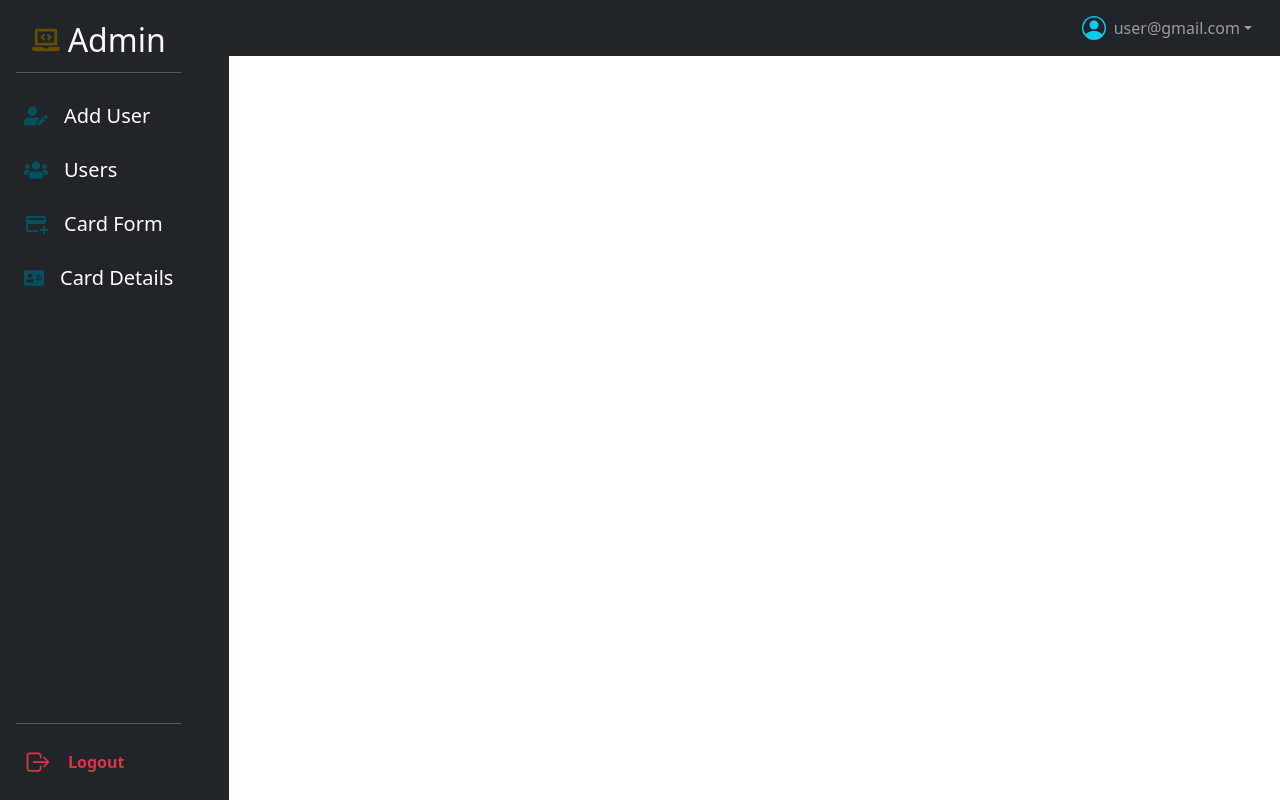
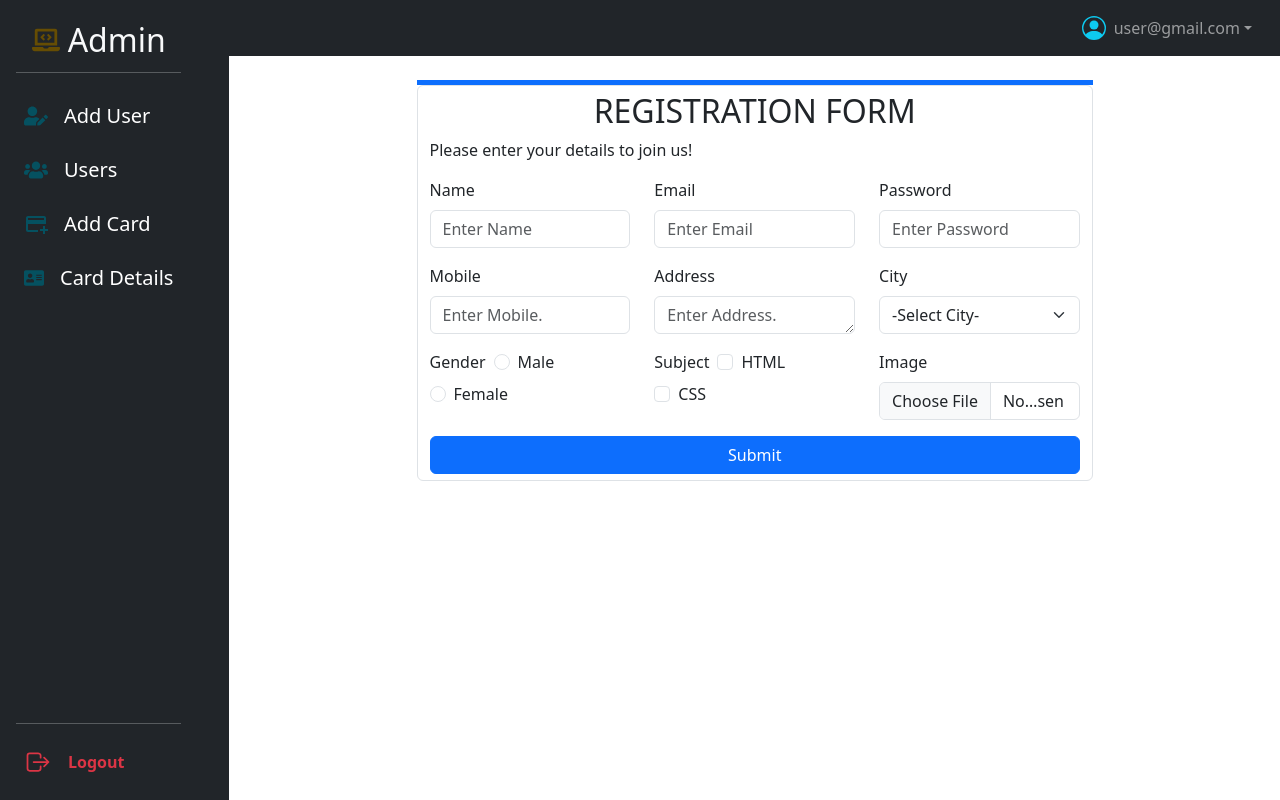
Before and after one commit to vivekmishra22/lorem-dashboard, a React (Create React App) app: page /register in a window 1280 px wide. Built offline with nearby package versions, Linux system fonts and the light colour scheme.

Commit message:
updated code

```diff
--- a/src/App.js
+++ b/src/App.js
@@ -6,6 +6,8 @@ import 'bootstrap/dist/css/bootstrap.min.css';
 import CardForm from './Page Components/CardForm';
 import CardDetails from './Page Components/CardDetails';
 import Users from './Page Components/Users';
+import Register from './Page Components/Register';
+// import CardUpdate from './Page Components/CardUpdate';
 
 function App() {
   return (
@@ -24,6 +26,7 @@ function App() {
               <Route path='/carddetails' element={<CardDetails />} />
               <Route path='/cardform' element={<CardForm />} />
               <Route path='/user' element={<Users />} />
+              <Route path='/register' element={<Register />} />
             </Routes>
 
           </div>
--- /dev/null
+++ b/src/Page Components/CardUpdate.jsx
@@ -0,0 +1,68 @@
+import React, { useState } from 'react';
+import { Container, Row, Col, Form, Button } from 'react-bootstrap';
+import axios from 'axios';
+
+const CardUpdate = () => {
+
+    const [ctitle, setCtitle] = useState("");
+  const [ctext, setCtext] = useState("");
+
+  function handleSubmit(e) {
+    e.preventDefault()
+
+
+    const userData = {
+      ctitle,
+      ctext
+    }
+
+    axios.put('http://localhost:8000/putuser', userData).then(res => {
+      console.log("hi", res.data);
+      alert('Data Added Successfully!!');
+      setCtitle("");
+      setCtext("");
+    })
+      .catch(err => {
+        console.log(err);
+      })
+
+  }
+
+  return (
+    <>
+        <Container>
+        <Row>
+          <Col md={8} className='mx-auto my-5'>
+            <div className="border-top border-5 border-primary"></div>
+            <Form className='form-control' onSubmit={handleSubmit}>
+              <h2 className='text-center'>CARD FORM</h2>
+
+              <Form.Group className="mb-3" controlId="formBasicEmail">
+                <Form.Label>Card Title</Form.Label>
+                <Form.Control type="text" placeholder="Enter card title"
+                value={ctitle} required
+                onChange={(e) => setCtitle(e.target.value)}
+                />
+              </Form.Group>
+
+              <Form.Group className="mb-3" controlId="formBasicPassword">
+                <Form.Label>Card Text</Form.Label>
+                <Form.Control type="text" placeholder="Description"
+                value={ctext} required
+                onChange={(e) => setCtext(e.target.value)}
+                />
+              </Form.Group>
+
+              <Button className='w-100' variant="primary" type="submit">
+                Submit
+              </Button>
+
+            </Form>
+          </Col >
+        </Row >
+      </Container >
+    </>
+  )
+}
+
+export default CardUpdate;
--- a/src/Page Components/Register.jsx
+++ b/src/Page Components/Register.jsx
@@ -1,9 +1,191 @@
-import React from 'react';
+import axios from 'axios';
+import React, { useState } from 'react';
+import { Button, Col, Container, Form, Row } from 'react-bootstrap';
 
 const Register = () => {
+
+  const [fname, setFname] = useState("");
+  const [email, setEmail] = useState("");
+  const [password, setPassword] = useState("");
+  const [mobile, setMobile] = useState("");
+  const [address, setAddress] = useState("");
+  const [city, setCity] = useState("");
+  const [gender, setGender] = useState("");
+  const [subject, setSubject] = useState([]);
+
+
+  function handleSubjectChange(e) {
+    const value = e.target.value;
+    if (e.target.checked) {
+      setSubject([...subject, value]);
+    } else {
+      setSubject(subject.filter((item) => item !== value));
+    }
+  }
+
+  function handleSubmit(e) {
+    e.preventDefault()
+
+    const userData = {
+      fname,
+      email,
+      password,
+      mobile,
+      address,
+      city,
+      gender,
+      subject
+    }
+
+    axios.post('http://localhost:8000/postuser', userData).then(res => {
+      console.log("hi", res.data);
+      alert('Data Added Successfully!!');
+      setFname("");
+      setEmail("");
+      setPassword("");
+      setMobile("");
+      setAddress("");
+      setCity("");
+      setGender("");
+      setSubject([]);
+    })
+      .catch(err => {
+        console.log(err);
+      })
+
+  }
+
   return (
     <>
-
+      <Container>
+        <Row>
+          <Col md={8} className='mx-auto my-4'>
+            <div className="border-top border-5 border-primary"></div>
+            <Form className='form-control' onSubmit={handleSubmit}>
+              <h2 className='text-center'>REGISTRATION FORM</h2>
+              <p>Please enter your details to join us!</p>
+              <Row>
+                <Col md={4}>
+                  <Form.Group className="mb-3" controlId="formBasic">
+                    <Form.Label>Name</Form.Label>
+                    <Form.Control type="text" placeholder="Enter Name" value={fname} required
+                      onChange={(e) => setFname(e.target.value)}
+                    />
+                  </Form.Group>
+                </Col>
+                <Col md={4}>
+                  <Form.Group className="mb-3" controlId="formBasic">
+                    <Form.Label>Email</Form.Label>
+                    <Form.Control type="email" placeholder="Enter Email" value={email} required
+                      onChange={(e) => setEmail(e.target.value)}
+                    />
+                  </Form.Group>
+                </Col>
+                <Col md={4}>
+                  <Form.Group className="mb-3" controlId="formBasicPassword">
+                    <Form.Label>Password</Form.Label>
+                    <Form.Control type="password" placeholder="Enter Password" value={password} required
+                      onChange={(e) => setPassword(e.target.value)}
+                    />
+                  </Form.Group>
+                </Col>
+              </Row>
+              <Row>
+                <Col md={4}>
+                  <Form.Group className="mb-3" controlId="formBasic">
+                    <Form.Label>Mobile</Form.Label>
+                    <Form.Control type="number" placeholder="Enter Mobile." value={mobile} required
+                      onChange={(e) => setMobile(e.target.value)}
+                    />
+                  </Form.Group>
+                </Col>
+                <Col md={4}>
+                  <Form.Group className="mb-3" controlId="formBasic">
+                    <Form.Label>Address</Form.Label>
+                    <Form.Control as="textarea" rows={1} placeholder="Enter Address." value={address} required
+                      onChange={(e) => setAddress(e.target.value)}
+                    />
+                  </Form.Group>
+                </Col>
+                <Col md={4}>
+                  <Form.Group className="mb-3" controlId="formBasic">
+                    <Form.Label>City</Form.Label>
+                    <Form.Select aria-label="select" name='city'
+                      onChange={(e) => setCity(e.target.value)} required
+                    >
+                      <option>-Select City-</option>
+                      <option value="Nashik">Nashik</option>
+                      <option value="Pune">Pune</option>
+                      <option value="Mumbai">Mumbai</option>
+                      <option value="Dehli">Delhi</option>
+                    </Form.Select>
+                  </Form.Group>
+                </Col>
+              </Row>
+              <Row>
+              <Col md={4}>
+                  <Form.Group className="mb-3" controlId="formBasic">
+                    <Form.Label className='me-2'>Gender</Form.Label>
+                    <Form.Check
+                      type="radio"
+                      inline label="Male"
+                      name="gender"
+                      id="gender-male"
+                      value="Male"
+                      checked={gender === "male"}
+                      onChange={(e) => setGender(e.target.value)}
+                    />
+                    <Form.Check
+                      type="radio"
+                      inline label="Female"
+                      name="gender"
+                      id="gender-female"
+                      value="Female"
+                      checked={gender === "female"}
+                      onChange={(e) => setGender(e.target.value)}
+                    />
+                  </Form.Group>
+                </Col>
+                <Col md={4}>
+                  <Form.Group className="mb-3" controlId="formBasic">
+                    <Form.Label className='me-2'>Subject</Form.Label>
+                    <Form.Check
+                      inline
+                      type="checkbox"
+                      label="HTML"
+                      name="HTML"
+                      value="HTML"
+                      onChange={handleSubjectChange}
+                    />
+                    <Form.Check
+                      inline
+                      type="checkbox"
+                      label="CSS"
+                      name="CSS"
+                      value="CSS"
+                      onChange={handleSubjectChange}
+                    />
+                  </Form.Group>
+                </Col>
+                <Col md={4}>
+                  <Form.Group className="mb-3" controlId="formBasic">
+                    <Form.Label>Image</Form.Label>
+                    <Form.Control
+                      type="file"
+                      // required
+                      name="file" />
+                  </Form.Group>
+                </Col>
+              </Row>
+              <Row>
+                <Form.Group>
+                  <Button className='w-100' type="submit">Submit</Button>
+                </Form.Group>
+              </Row>
+            </Form>
+          </Col >
+        </Row >
+      </Container >
     </>
   )
 }
--- a/src/Page Components/Sidebar.jsx
+++ b/src/Page Components/Sidebar.jsx
@@ -32,7 +32,7 @@ const Sidebar = () => {
               </span>
             </li> */}
             <li className='nav-item p-2 my-1'>
-              <Link to="/user" className='d-flex align-items-center text-decoration-none text-white'>
+              <Link to="/register" className='d-flex align-items-center text-decoration-none text-white'>
                 <FaUserEdit className='me-3 fs-4 text-info-emphasis' />
                 <span className='fs-5'>Add User</span>
               </Link>
@@ -53,7 +53,7 @@ const Sidebar = () => {
               <Link to="/cardform" className='d-flex align-items-center text-decoration-none text-white'>
                 {/* <AiOutlineForm className='me-3 fs-5 text-info-emphasis' /> */}
                 <MdOutlineAddCard className='me-3 fs-4 text-info-emphasis' />
-                <span className='fs-5'>Card Form</span>
+                <span className='fs-5'>Add Card</span>
               </Link>
             </li>
             <li className='nav-item p-2 my-1'>
--- a/src/Page Components/Users.jsx
+++ b/src/Page Components/Users.jsx
@@ -1,12 +1,16 @@
 import axios from 'axios';
 import React, { useEffect, useState } from 'react';
 import { Button, Col, Container, Row, Table } from 'react-bootstrap';
+import { FaPlus } from "react-icons/fa";
+import { Link } from 'react-router-dom';
 // import { FiEdit } from "react-icons/fi";
 // import { RiDeleteBin7Line } from "react-icons/ri";
 
 const Users = () => {
 
     const [userData, setUserData] = useState([])
+
+    // const navigate = useNavigate()
 
     useEffect(() => {
         showUsers()
@@ -41,13 +45,21 @@ const Users = () => {
             <Container>
                 <Row>
                     <Col md={10} xs={12} className='my-5'>
+                        <div className="d-flex justify-content-end mb-3">
+                            <Button variant="primary" className='m-0 px-2 py-1'>
+                                <Link to="/register" className='text-decoration-none text-white d-flex align-items-center'>
+                                    <FaPlus className='me-2' />
+                                    <span>Add User</span>
+                                </Link>
+                            </Button>
+                        </div>
                         <Table striped bordered hover responsive>
                             <thead>
                                 <tr>
                                     <th>Sr. No</th>
                                     <th>Name</th>
-                                    {/* <th>Card Description</th> */}
                                     <th>Email</th>
+                                    <th>Password</th>
                                     <th>Mobile</th>
                                     <th>Address</th>
                                     <th>City</th>
@@ -64,17 +76,18 @@ const Users = () => {
                                             <td>{id + 1}</td>
                                             <td>{Register.fname}</td>
                                             <td>{Register.email}</td>
+                                            <td>{Register.password}</td>
                                             <td>{Register.mobile}</td>
                                             <td>{Register.address}</td>
                                             <td>{Register.city}</td>
                                             <td>{Register.gender}</td>
                                             <td>{Register.subject}</td>
                                             <td></td>
-                                            <td className='d-flex justify-content-center align-items-center p-2'>
+                                            <td className='d-flex justify-content-center align-items-center p-1'>
                                                 {/* <Button className='bg-transparent border-0'>
                                                     <FiEdit className='fs-5 text-primary' />
                                                 </Button> */}
-                                                <Button variant='danger' className='border-0 d-flex justify-content-center align-items-center' onClick={() => deletedata(Register._id)}>
+                                                <Button variant='danger' className='py-1 border-0 d-flex justify-content-center align-items-center' onClick={() => deletedata(Register._id)}>
                                                     {/* <RiDeleteBin7Line className='fs-5 text-dark me-2' /> */}
                                                     <span>Delete</span>
                                                 </Button>
```
Also changed, not shown: src/Page Components/CardDetails.jsx (+9 -4 lines).
